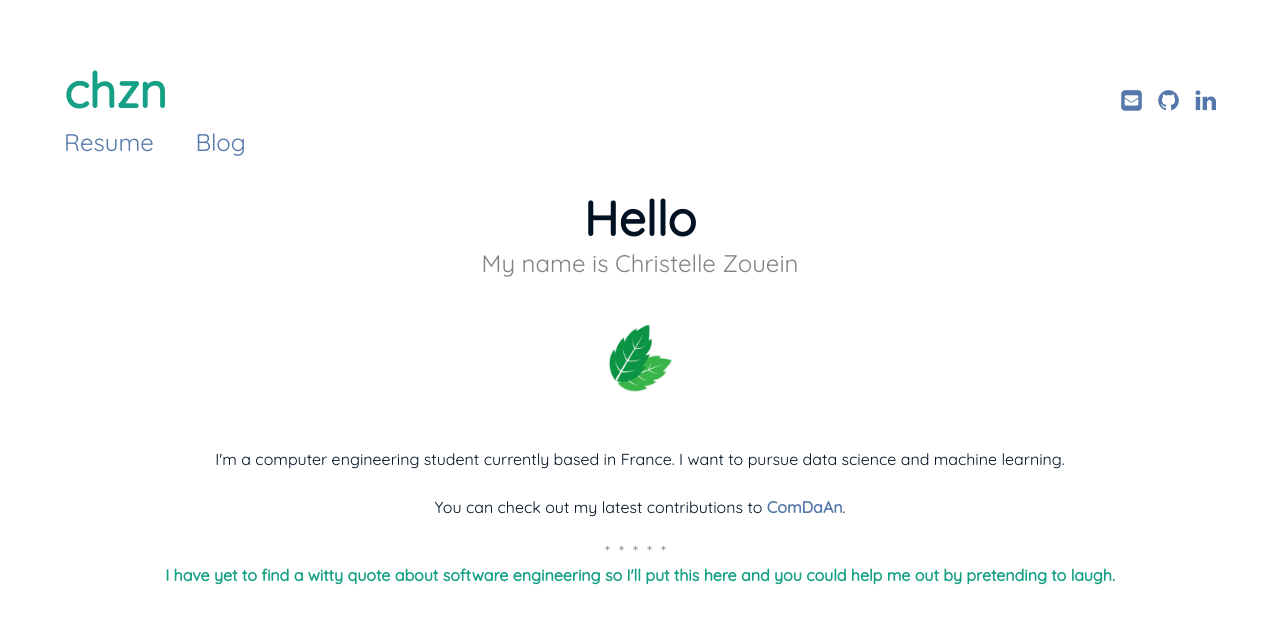
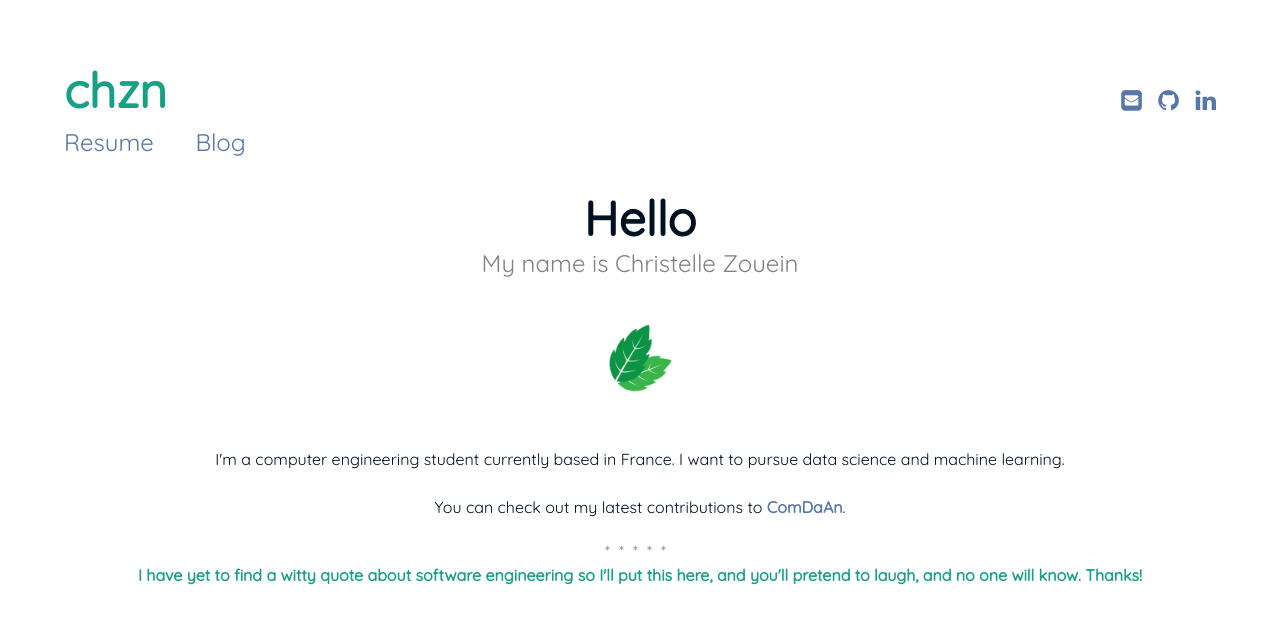
Before and after one commit to christellezouein/chzn, a Jekyll site: the page built from index.md, in a window 1280 px wide. Shown: the top 624 px of the page. Built offline with Jekyll 4.4.1, drawn with Linux system fonts in a browser that asks for light colours.

Commit message:
About message changed

```diff
--- a/_includes/page/about.html
+++ b/_includes/page/about.html
@@ -1,6 +1,6 @@
 <div class="about">
 <div class="about__devider">*****</div>
 <div class="about__text">
-<strong> I have yet to find a witty quote about software engineering so I'll put this here and you could help me out by pretending to laugh. </strong>
+<strong> I have yet to find a witty quote about software engineering so I'll put this here, and you'll pretend to laugh, and no one will know. Thanks!</strong>
 </div>
 </div>
```
